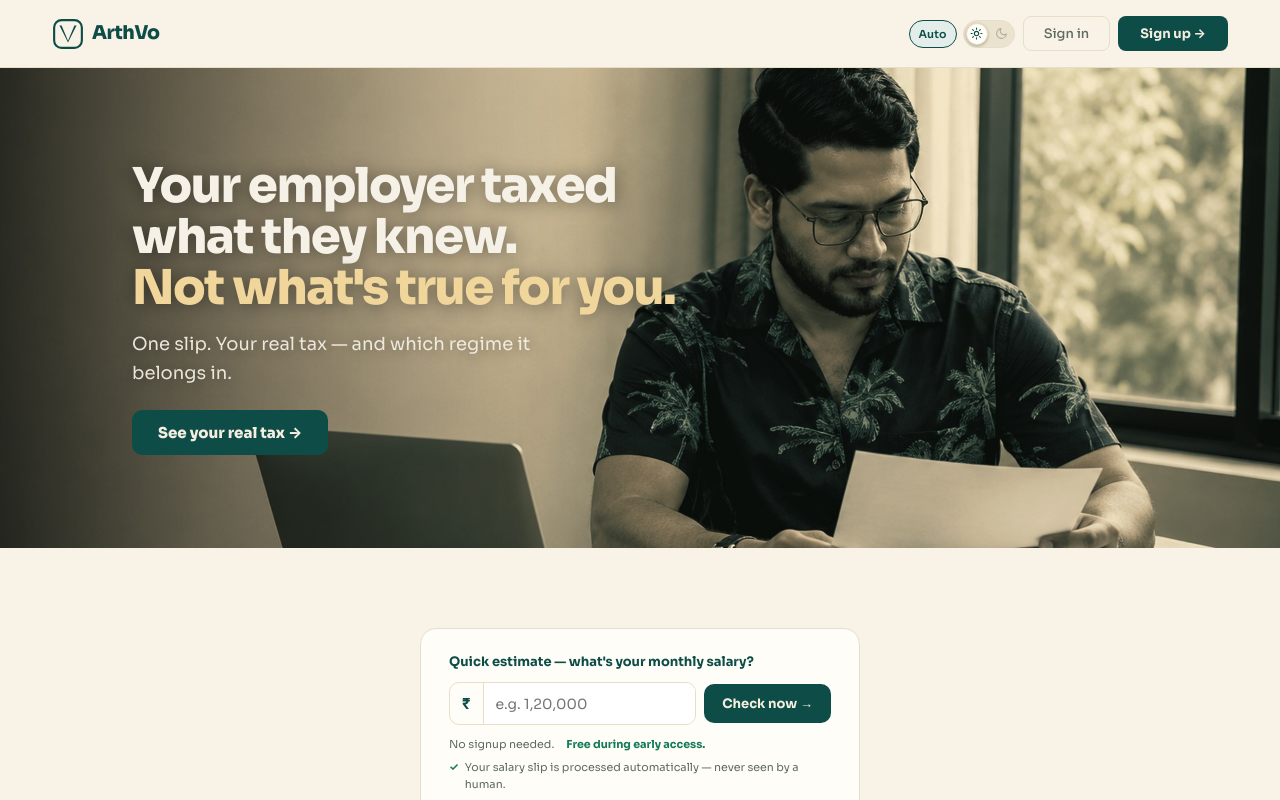
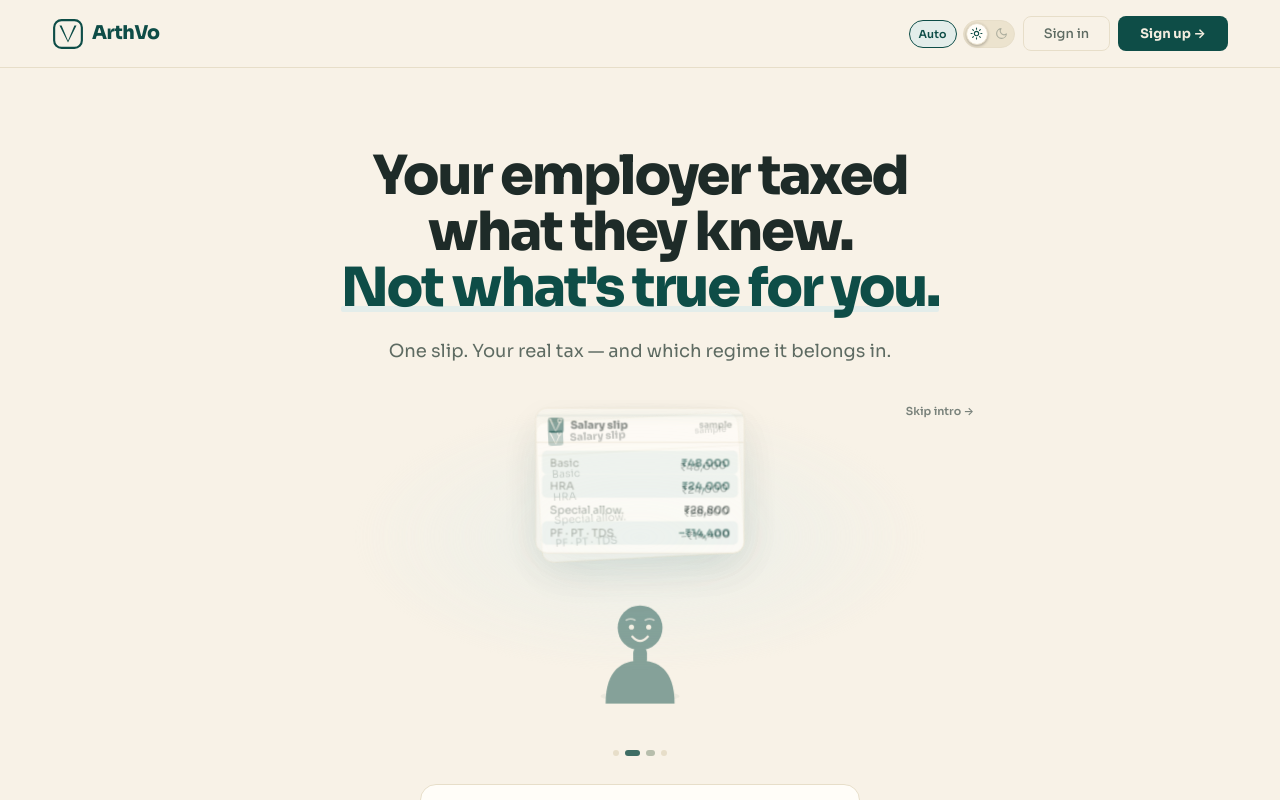
Before and after one commit to kartiktripathi29-design/arthsaathi, a Next.js app: page / in a window 1280 px wide. Shown: the top 800 px of the page. Built offline with nearby package versions, Linux system fonts and the light colour scheme.

Commit message:
Revert "Merge pull request #27 from kartiktripathi29-design/feat/hero-photo"
This reverts commit 14695f74e208d6517e2d63cd784c7288e04ca1d5, reversing
changes made to 4bae2f1c6bd35e2bb2e5a20bfa76c845b829dd9d.

```diff
--- a/src/app/page.tsx
+++ b/src/app/page.tsx
@@ -1,9 +1,9 @@
 'use client'
 import Link from 'next/link'
 import { useState, useEffect } from 'react'
-import Image from 'next/image'
 import BgDemo from '@/components/BgDemo'
 import DataAssurance from '@/components/DataAssurance'
+import HeroJourney from '@/components/HeroJourney'
 import Logo from '@/components/Logo'
 import { ThemeToggle, type ThemeMode } from '@/components/ThemeToggle'
 import { tokens as T } from '@/lib/tokens'
@@ -12,8 +12,6 @@ import { estimateAnnualTax } from '@/lib/tax-slabs'
 export default function LandingPage() {
   const [salary, setSalary] = useState('')
   const [taxSaving, setTaxSaving] = useState<{ monthly: number; newTax: number; oldTax: number } | null>(null)
-  // Hero photo fallback — if /hero/hero.jpg is missing or fails to load, the .photo-hero gradient shows.
-  const [heroError, setHeroError] = useState(false)
 
   // Theme: identical logic to dashboard/layout.tsx (same av_theme key, same default, same resolution),
   // so a choice made here matches the dashboard and vice versa. 'system' follows prefers-color-scheme;
@@ -134,27 +132,10 @@ export default function LandingPage() {
         .hiw-grid{display:grid;grid-template-columns:repeat(4,1fr);gap:16px}
         .cta-sec{padding:72px 48px}
         .footer-bar{padding:20px 48px}
-        /* Photo hero — full-bleed pre-graded image (teal duotone + baked left scrim). Headline overlaid
-           on the LEFT (desktop) / anchored to the BOTTOM over a scrim (mobile). NO CSS colour overlay on
-           desktop — the grade is baked in; a second layer would double-darken. */
-        .photo-hero{position:relative;width:100%;height:clamp(400px,60vh,600px);overflow:hidden;background:linear-gradient(120deg,var(--sand) 0%,var(--paper) 52%,var(--tint) 100%)}
-        .photo-hero-img{object-fit:cover;object-position:50% center}
-        .photo-hero-scrim{position:absolute;inset:0;pointer-events:none;display:none}
-        .photo-hero-copy{position:absolute;inset:0;max-width:1120px;margin:0 auto;padding:0 52px;display:flex;flex-direction:column;justify-content:center}
-        .photo-hero-copy-inner{max-width:600px}
-        /* FIXED overlay colours (not theme tokens): the photo is identical in light & dark, so the text
-           must not flip with the theme. The baked LEFT SCRIM darkens this zone (measured ~0.09 lum), so
-           LIGHT text reads on it — no CSS image overlay needed (per spec). The text-shadow is a per-glyph
-           halo (not an image overlay), added as legibility insurance where the grade lightens. */
-        .ph-title{color:#F6F1E6;text-shadow:0 1px 18px rgba(0,0,0,0.42)}
-        .ph-accent{color:#F1D69C;text-shadow:0 1px 18px rgba(0,0,0,0.42)}
-        .ph-sub{color:rgba(246,241,230,0.92);text-shadow:0 1px 14px rgba(0,0,0,0.38)}
         .demo-regime{display:grid;grid-template-columns:1fr 1fr;gap:12px}
         .demo-slots{display:grid;grid-template-columns:1fr 1fr;gap:8px}
         @media (max-width:900px){ .pain-grid{grid-template-columns:1fr} .hiw-grid{grid-template-columns:repeat(2,1fr)} }
-        @media (max-width:768px){ .nav-bar{padding:12px 20px} .hero-sec{padding:56px 20px 24px} .demo-wrap{padding:4px 16px 24px} .pain-sec{padding:32px 20px 24px} .hiw-sec{padding:56px 20px} .cta-sec{padding:56px 24px} .footer-bar{padding:16px 20px}
-          .photo-hero{height:clamp(440px,74vh,560px)} .photo-hero-img{object-position:70% center} .photo-hero-copy{justify-content:flex-end;padding:0 22px 34px}
-          .photo-hero-scrim{display:block;background:linear-gradient(to top,rgba(9,14,12,0.82) 4%,rgba(9,14,12,0.38) 42%,rgba(9,14,12,0) 72%)} }
+        @media (max-width:768px){ .nav-bar{padding:12px 20px} .hero-sec{padding:56px 20px 24px} .demo-wrap{padding:4px 16px 24px} .pain-sec{padding:32px 20px 24px} .hiw-sec{padding:56px 20px} .cta-sec{padding:56px 24px} .footer-bar{padding:16px 20px} }
         @media (max-width:560px){ .hiw-grid{grid-template-columns:1fr} .demo-slots{grid-template-columns:1fr} }
         @media (max-width:480px){ .demo-regime{grid-template-columns:1fr} .demo-topbar{flex-wrap:wrap;row-gap:4px} }
         @media (max-width:430px){ .nav-actions{gap:6px} .nav-cta{padding-left:13px!important;padding-right:13px!important} }
@@ -172,33 +153,23 @@ export default function LandingPage() {
         </div>
       </nav>
 
-      {/* PHOTO HERO — replaces the animated hero on this page (HeroJourney was imported only here).
-          Pre-graded photo via next/image; live headline overlaid on the left. No CSS colour overlay on
-          desktop (grade is baked in). Static gradient fallback shows if the image is missing/errors. */}
-      <section className="photo-hero">
-        {!heroError && (
-          <Image src="/hero/hero.jpg" alt="A salaried professional reviewing a payslip at a laptop"
-            fill priority sizes="100vw" className="photo-hero-img" onError={() => setHeroError(true)} />
-        )}
-        <div className="photo-hero-scrim" aria-hidden />
-        <div className="photo-hero-copy">
-          <div className="photo-hero-copy-inner fu d2">
-            <h1 className="ph-title" style={{ fontSize:'clamp(27px,4.4vw,48px)', fontWeight:900, lineHeight:1.06, letterSpacing:'-0.03em', margin:0 }}>
-              Your employer taxed<br />what they knew.
-              <span className="ph-accent" style={{ display:'block' }}>Not what&apos;s true for you.</span>
-            </h1>
-            <p className="ph-sub" style={{ fontSize:'clamp(14px,2vw,18px)', lineHeight:1.6, margin:'16px 0 22px', maxWidth:430, fontWeight:400 }}>
-              One slip. Your real tax — and which regime it belongs in.
-            </p>
-            <button onClick={goToEstimate} className="btn-green" style={{ padding:'13px 26px', background:T.teal, color:T.ivory, borderRadius:10, fontWeight:800, fontSize:15, border:'none', cursor:'pointer', fontFamily:'inherit' }}>
-              See your real tax →
-            </button>
-          </div>
+      {/* HERO */}
+      <div className="hero-sec" style={{ maxWidth:1000, margin:'0 auto', textAlign:'center' }}>
+        <h1 className="fu d2" style={{ fontSize:'clamp(26px, 7vw, 54px)', fontWeight:900, lineHeight:1.04, letterSpacing:'-0.04em', color:T.ink, marginBottom:8 }}>
+          <span style={{ display:'block' }}>Your employer taxed<br />what they knew.</span>
+          <span style={{ color:T.teal }} className="highlight">Not what's true for you.</span>
+        </h1>
+
+        <p className="fu d3" style={{ fontSize:'clamp(15px,2vw,18px)', color:T.muted, margin:'20px auto 32px', maxWidth:520, lineHeight:1.75, fontWeight:400 }}>
+          One slip. Your real tax — and which regime it belongs in.
+        </p>
+
+        {/* Hero journey (Change 1) — the animated story, resolving into the real result component
+            (VerdictHero), which hands off to the quick-estimate widget just below. Non-blocking. */}
+        <div className="fu d3" style={{ margin:'0 auto 28px' }}>
+          <HeroJourney monthly={taxSaving?.monthly ?? null} onTry={goToEstimate} />
         </div>
-      </section>
 
-      {/* HERO widget */}
-      <div className="hero-sec" style={{ maxWidth:1000, margin:'0 auto', textAlign:'center' }}>
         {/* Quick calculator */}
         <div id="quick-estimate" className="fu d4" style={{ background:T.card, border:`1.5px solid ${T.hairline}`, borderRadius:16, padding:'24px 28px', maxWidth:440, margin:'0 auto 12px', textAlign:'left' }}>
           <div style={{ fontSize:13, fontWeight:700, color:T.teal, marginBottom:12 }}>Quick estimate — what's your monthly salary?</div>
```
Also changed, not shown: public/hero/hero.jpg (deleted).
